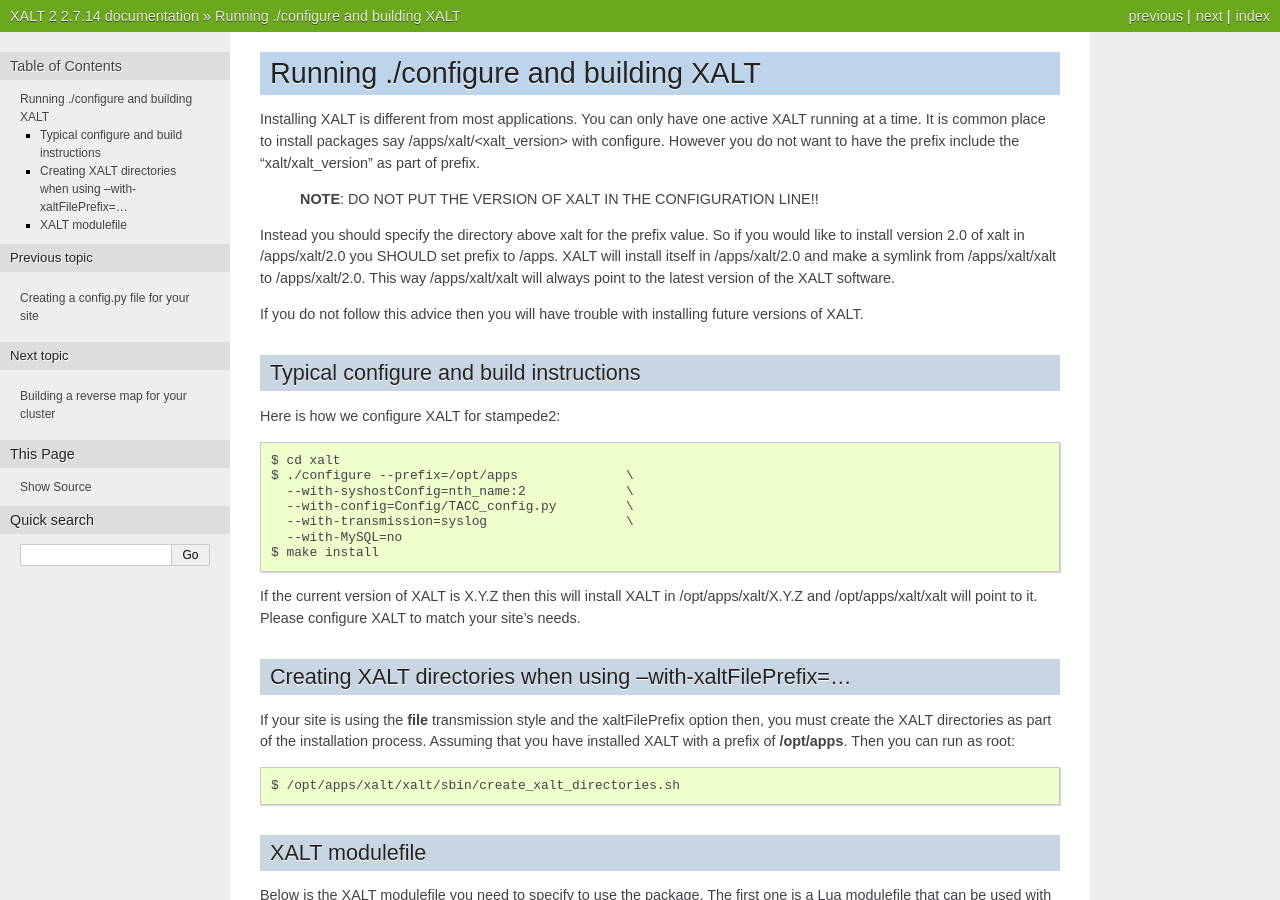
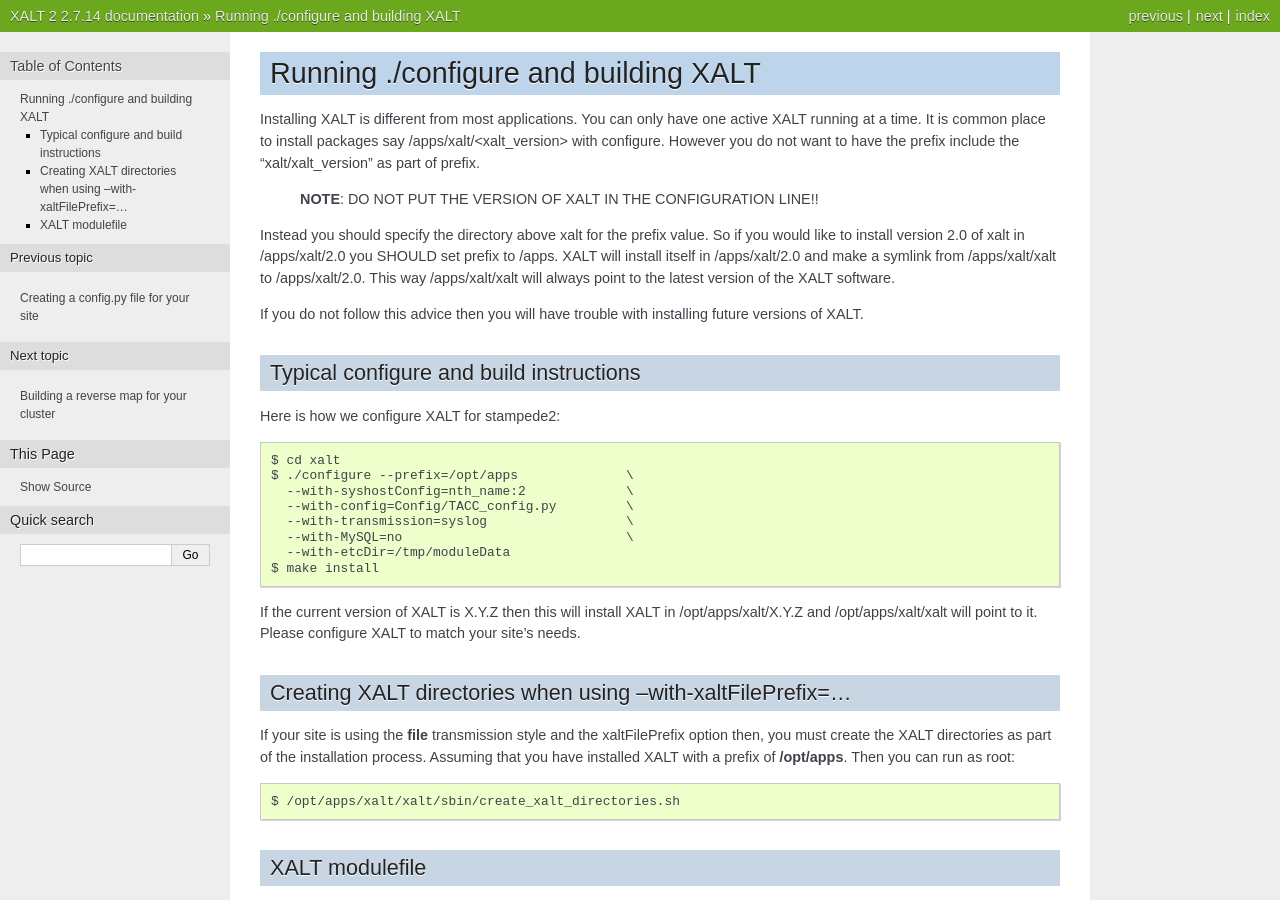
Before and after one commit to xalt/xalt, a Sphinx documentation site: the page built from docs/source/040_install_and_test.rst, in a window 1280 px wide and 900 px high. Built offline with Sphinx 7.4.7, drawn with Linux system fonts in a browser that asks for light colours.

Commit message:
working on updating function tracking docs

```diff
--- a/docs/source/040_install_and_test.rst
+++ b/docs/source/040_install_and_test.rst
@@ -29,7 +29,8 @@
       --with-syshostConfig=nth_name:2             \
       --with-config=Config/TACC_config.py         \
       --with-transmission=syslog                  \
-      --with-MySQL=no
+      --with-MySQL=no                             \
+      --with-etcDir=/tmp/moduleData
     $ make install
 
 If the current version of XALT is X.Y.Z then this will install XALT in
```
Also changed, not shown: docs/source/050_reverse_map.rst (+6 -1 lines), 2 other files.
